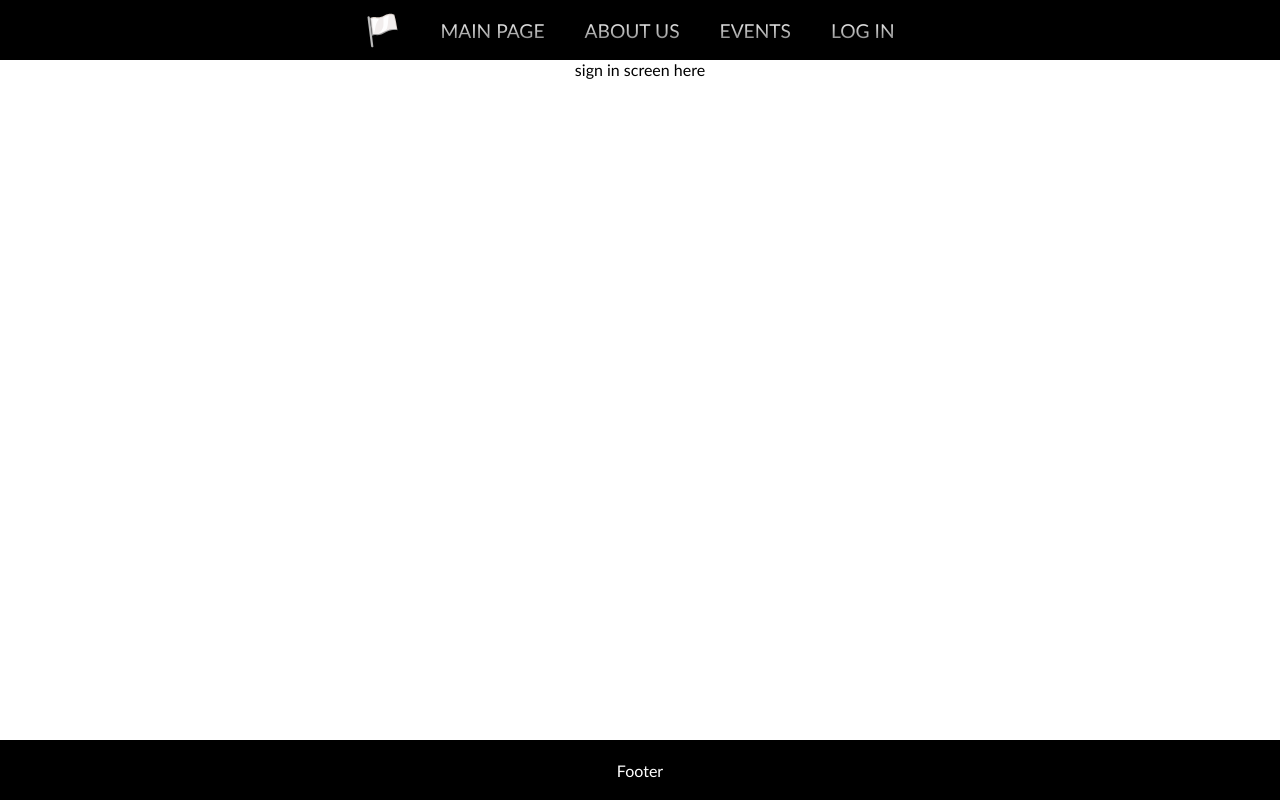
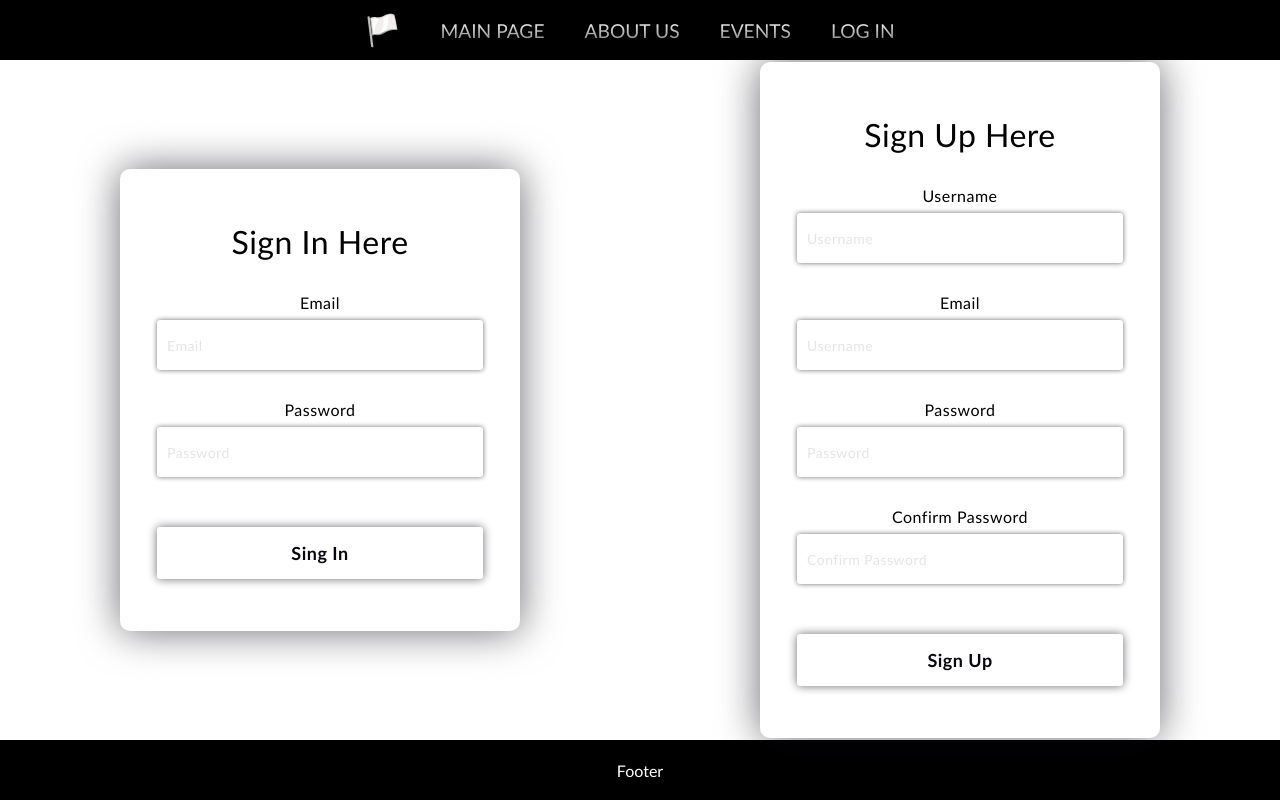
Before and after one commit to Arpadtoth100/EventHorizon, a React (Create React App) app: page /signin in a window 1280 px wide. Built offline with nearby package versions, Linux system fonts and the light colour scheme.

Commit message:
sign in, sign up ready

```diff
--- a/package.json
+++ b/package.json
@@ -6,7 +6,9 @@
     "@testing-library/jest-dom": "^5.16.4",
     "@testing-library/react": "^13.2.0",
     "@testing-library/user-event": "^13.5.0",
+    "bootstrap": "^5.1.3",
     "react": "^17.0.2",
+    "react-bootstrap": "^2.3.1",
     "react-dom": "^17.0.2",
     "react-router-dom": "^6.3.0",
     "react-scripts": "^4.0.3"
--- a/src/App.css
+++ b/src/App.css
@@ -56,6 +56,121 @@
 .link:hover {
   transform: scale(1.1);
   transition: transform 200ms ease-in-out;
+}
+
+#introduction_s {
+  width: 900px;
+  margin: auto;
+}
+
+.infoboxcontainer {
+  display: flex;
+}
+
+.infoboxcolumn {
+  flex-grow: 1;
+  height: 500px;
+}
+
+.infoboxcolumn + .infoboxcolumn {
+  margin-left: 2%;
+}
+
+.footer_main{
+  display: flex;
+  justify-content: center;
+  align-items: center;
+  width: 100%;
+  height: 60px;
+  background-color: black;
+  color: white;
+  margin-top: auto;
+}
+
+.signinup_main{
+  display: flex;
+  align-items: center;
+  justify-content: space-around;
+  width: 100%;
+  height: calc(100vh - 120px);
+}
+
+.background{
+  width: 430px;
+  height: 520px;
+  position: absolute;
+  transform: translate(-50%,-50%);
+  left: 50%;
+  top: 50%;
+}
+
+form{
+  width: 400px;
+  background-color: rgba(255,255,255,0.13);
+  border-radius: 10px;
+  backdrop-filter: blur(10px);
+  border: 2px solid rgba(255,255,255,0.1);
+  box-shadow: 0 0 40px rgba(8,7,16,0.6);
+  padding: 50px 35px;
+}
+
+form *{
+  color: black;
+  letter-spacing: 0.5px;
+  outline: none;
+  border: none;
+}
+
+.signinform{
+  height: 470px,
+}
+
+.signupform{
+  height: 600px,
+}
+
+form h3{
+  font-size: 32px;
+  font-weight: 500;
+  line-height: 42px;
+  text-align: center;
+}
+
+label{
+  display: block;
+  margin-top: 30px;
+  font-size: 16px;
+  font-weight: 500;
+}
+
+input{
+  display: block;
+  height: 50px;
+  width: 100%;
+  background-color: rgba(255,255,255,0.07);
+  border-radius: 3px;
+  padding: 0 10px;
+  margin-top: 8px;
+  font-size: 14px;
+  font-weight: 300;
+  box-shadow: 0 0 5px rgba(8,7,16,0.6);
+}
+
+::placeholder{
+  color: #e5e5e5;
+}
+
+button{
+  margin-top: 50px;
+  width: 100%;
+  background-color: #ffffff;
+  color: #080710;
+  padding: 15px 0;
+  font-size: 18px;
+  font-weight: 600;
+  box-shadow: 0 0 10px rgba(8,7,16,0.6);
+  border-radius: 3px;
+  cursor: pointer;
 }
 
 @media screen and (max-width: 960px) {
@@ -130,33 +245,20 @@
   #mobile-menu.act .bar:nth-child(3) {
     transform: translateY(-8px) rotate(-45deg);
   }
+
+  .signinup_main{
+    display: flex;
+    flex-direction: column;
+    width: 100%;
+    height: 100%;
+  }
+
+  .signin_main{
+    margin-top: 30px;
+    margin-bottom: 30px;
+  }
+
+  .signup_main{
+    margin-bottom: 30px;
+  }
 }
-
-#introduction_s {
-  width: 900px;
-  margin: auto;
-}
-
-.infoboxcontainer {
-  display: flex;
-}
-
-.infoboxcolumn {
-  flex-grow: 1;
-  height: 500px;
-}
-
-.infoboxcolumn + .infoboxcolumn {
-  margin-left: 2%;
-}
-
-.footer_main{
-  display: flex;
-  justify-content: center;
-  align-items: center;
-  width: 100%;
-  height: 60px;
-  background-color: black;
-  color: white;
-  margin-top: auto;
-}
--- a/src/App.js
+++ b/src/App.js
@@ -10,6 +10,7 @@ import Privacy from './components/Privacy';
 import SignOut from './components/SignOut';
 import UserMainLayout from './layouts/UserMainLayout';
 import ThankYouScreen from './views/ThankYouScreen';
+import SignInUpScreen from './views/SignInUpScreen';
 
 function App() {
   return (
@@ -21,7 +22,7 @@ function App() {
           <Route path="/aboutus" element={<AboutUs />} />
           <Route path="/search" element={<SearchForEvents />} />
           <Route path="/events" element={<Eventspage />} />
-          <Route path="/signin" element={<div>sign in screen here</div>} />
+          <Route path="/signin" element={<SignInUpScreen />} />
           <Route path="/contact" element={<div>Contact comes here</div>} />
           <Route path="/faq" element={<div>FAQ comes here</div>} />
           <Route path="/privacy" element={<Privacy />} />
--- /dev/null
+++ b/src/components/SignIn.js
@@ -0,0 +1,36 @@
+import {useState} from 'react'
+
+function SignIn() {
+
+    const [signInData, setSignInData] = useState({
+        email: '',
+        password: '',
+    })
+
+    const collectSignInData = (event) => {
+        if(event.target.name === 'email'){
+            setSignInData((prev) => ({...prev, 'email': event.target.value}))
+        }
+        else if(event.target.name === 'password'){
+            setSignInData((prev) => ({...prev, 'password': event.target.value}))
+        }
+    }
+
+    return (
+        <div className='signin_main'>
+            <form className="signinform">
+                <h3>Sign In Here</h3>
+
+                <label htmlFor="email">Email</label>
+                <input type="text" placeholder="Email" name="email" id="si_email" onChange={collectSignInData}/>
+
+                <label htmlFor="password">Password</label>
+                <input type="password" placeholder="Password" name="password" id="si_password" onChange={collectSignInData}/>
+
+                <button>Sing In</button>
+            </form>
+        </div>
+    )
+}
+
+export default SignIn
--- /dev/null
+++ b/src/components/SignUp.js
@@ -0,0 +1,50 @@
+import {useState} from 'react'
+
+function SignUp() {
+
+    const [signUpData, setSignUpData] = useState({
+        username: '',
+        email: '',
+        password: '',
+        confirmpassword: '',
+    })
+
+    const collectSignUpData = (event) => {
+        if(event.target.name === 'username'){
+            setSignUpData((prev) => ({...prev, 'username': event.target.value}))
+        }
+        else if(event.target.name === 'email'){
+            setSignUpData((prev) => ({...prev, 'email': event.target.value}))
+        }
+        else if(event.target.name === 'password'){
+            setSignUpData((prev) => ({...prev, 'password': event.target.value}))
+        }
+        else if(event.target.name === 'confirmpassword'){
+            setSignUpData((prev) => ({...prev, 'confirmpassword': event.target.value}))
+        }
+    }
+
+    return (
+        <div className='signup_main'>
+            <form className="signupform">
+                <h3>Sign Up Here</h3>
+
+                <label htmlFor="username">Username</label>
+                <input type="text" placeholder="Username" name="username" id="su_username" onChange={collectSignUpData}/>
+
+                <label htmlFor="username">Email</label>
+                <input type="text" placeholder="Username" name="email" id="su_email" onChange={collectSignUpData}/>
+
+                <label htmlFor="password">Password</label>
+                <input type="password" placeholder="Password" name="password" id="su_password" onChange={collectSignUpData}/>
+
+                <label htmlFor="password">Confirm Password</label>
+                <input type="password" placeholder="Confirm Password" name="confirmpassword" id="su_confirmpassword" onChange={collectSignUpData}/>
+
+                <button>Sign Up</button>
+            </form>
+        </div>
+    )
+}
+
+export default SignUp
--- /dev/null
+++ b/src/views/SignInUpScreen.js
@@ -0,0 +1,13 @@
+import SignIn from "../components/SignIn"
+import SignUp from "../components/SignUp"
+
+function SignInUpScreen(){
+    return(
+        <div className="signinup_main">
+            <SignIn />
+            <SignUp />
+        </div>
+    )
+}
+
+export default SignInUpScreen
```
Also changed, not shown: src/images/sun-horizon-thin-svgrepo-com.svg (deleted), 1 other file (tests, documents, lock files or other folders).
